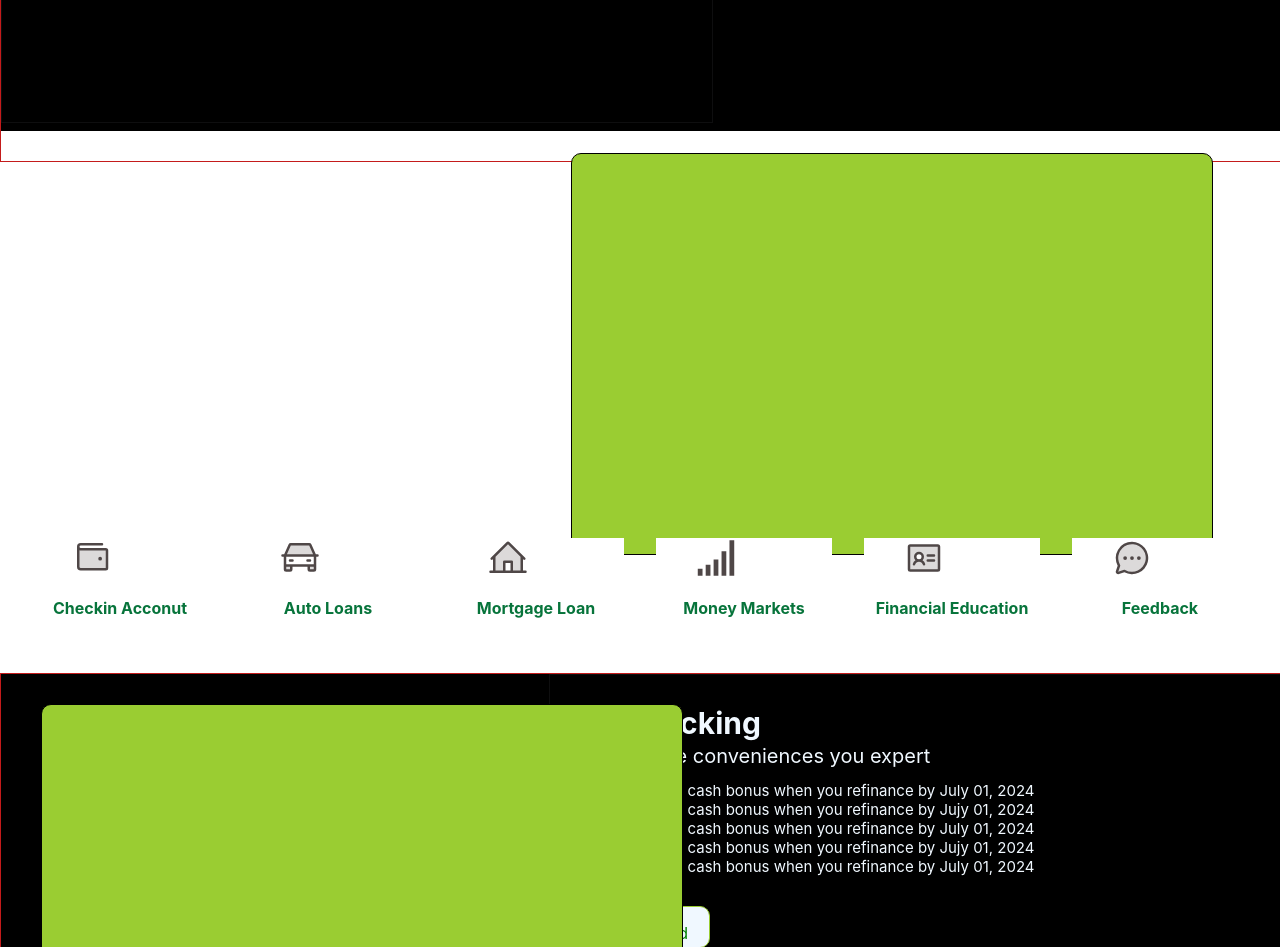
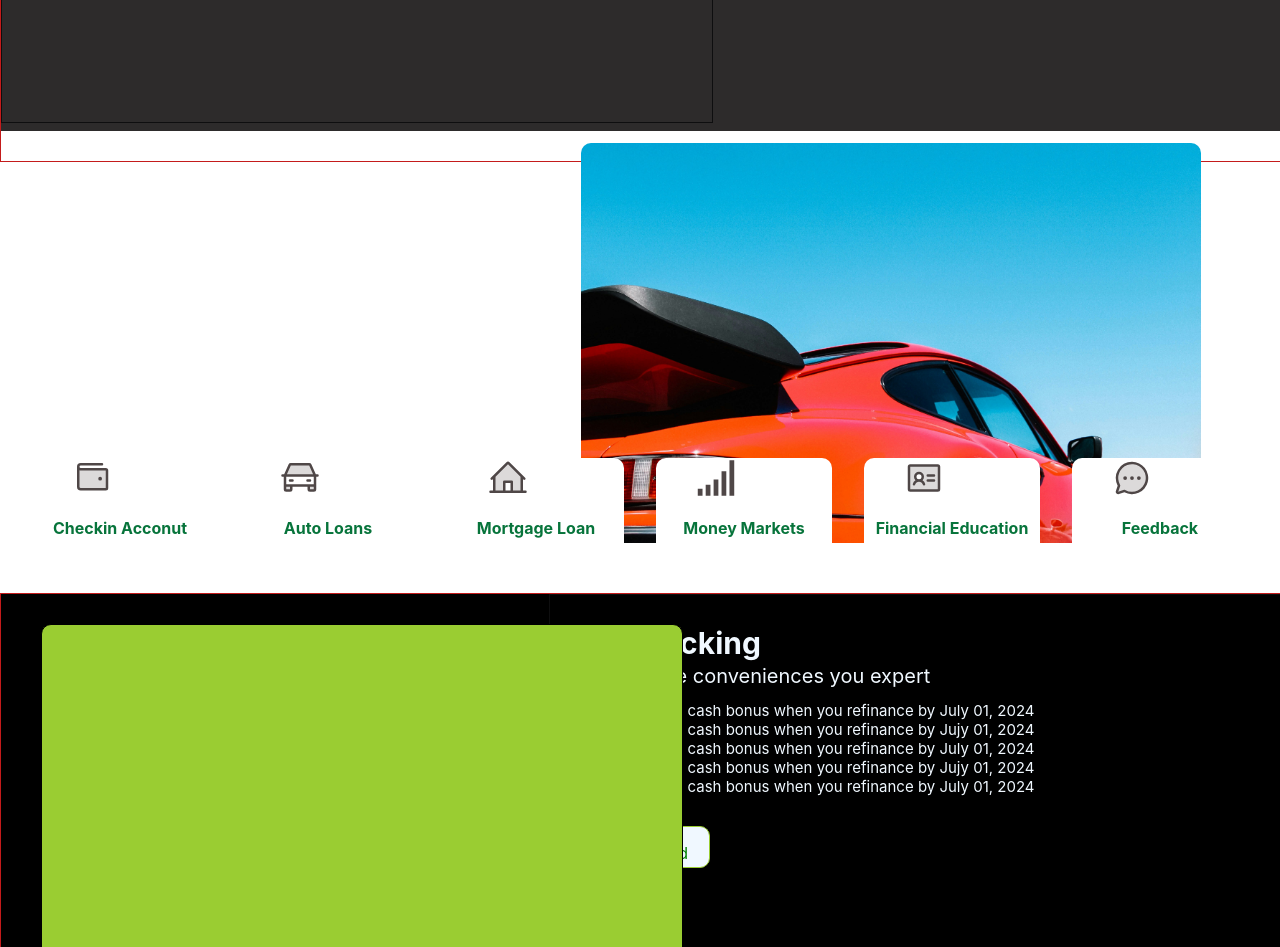
Before and after one commit to FrancisMingomba/thebank, a React (Create React App) app: page / in a window 1280 px wide. Shown: the part 480-1427 px from the top of the page. Built offline with nearby package versions, Linux system fonts and the light colour scheme.

Commit message:
Working on auto image

```diff
--- a/src/components/home.jsx
+++ b/src/components/home.jsx
@@ -8,6 +8,7 @@ import { GiNetworkBars } from "react-icons/gi";
 import { PiIdentificationCardDuotone } from "react-icons/pi";
 import { PiChatCircleDotsDuotone } from "react-icons/pi";
 import LAPTOP from "../images/laptop.jpg";
+import AUTO from "../images/auto.jpg";
 
 
 class Home extends Component {
@@ -55,8 +56,7 @@ class Home extends Component {
                                 <div className="get-started"><p className="p-get-started">Get Started</p></div>
                             </div>
                             <div className="component3_inner2">
-                               <div className="img1">
-                                </div>
+                            <div className="auto-image-container"><img className="auto-image" src={AUTO} alt="" /></div>
                             </div>
 
                         </div>
--- a/src/css/home.css
+++ b/src/css/home.css
@@ -157,10 +157,25 @@
     border: 1px solid rgb(196, 27, 27);
 
   }
+  .auto-image {
+    width: 620px;
+    height: 400px;
+    object-fit: cover;
+    border-radius: 10px;
+
+
+  }
+  .auto-image-container {
+    width: 620px;
+    height: 420px;
+    object-fit: cover;
+
+  }
 .component3_inner {
     width: 100%;
     height: 400px;
-    background: black;
+    background: rgb(45, 43, 43);
+
 
 
 }
@@ -173,9 +188,13 @@
     border:1px  solid rgb(14, 14, 15);
 }
 .component3_inner2 {
-    width: 710px;
-    height: 400px;
+    width: 700px;
+    height: 300px;
     float: right;
+    padding-top: 20px;
+
+
+
 }
 .img1 {
     margin-top: 30px;
@@ -210,9 +229,9 @@
 .container2_boxes {
     width: 11rem;
     height: 7.5rem;
-
     transition: box-shadow .19s;
     background: #fff;
+    border-radius: 10px;
 }
 .container2_boxes:hover {
     cursor: pointer;
@@ -450,3 +469,6 @@
     margin-top: -20px;
     margin-left: -25px;
 }
+.get-started2 {
+    margin-left: -40px;
+}
```
Also changed, not shown: src/images/auto.jpg (added).
